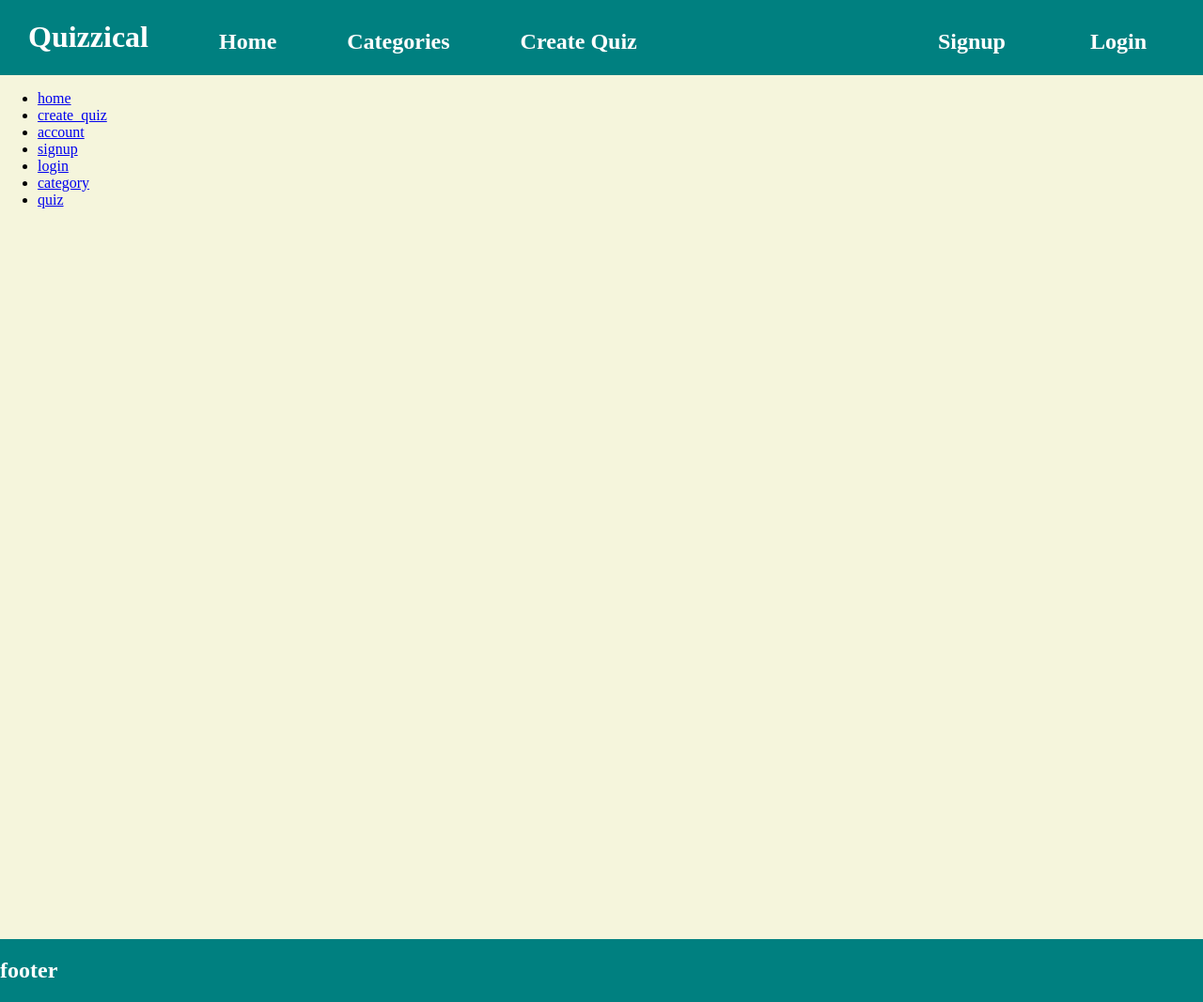
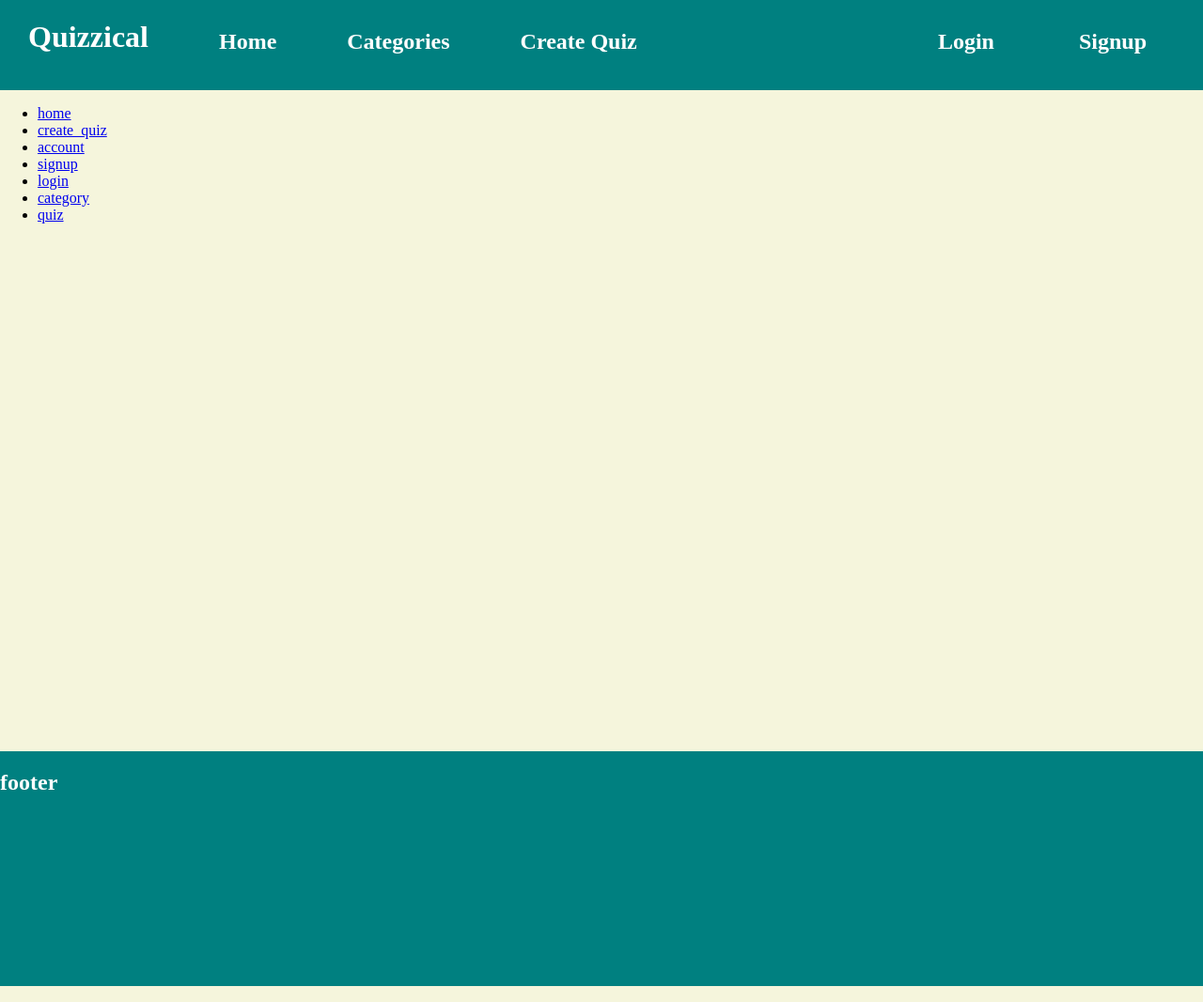
Before and after one commit to aarondav1d18/WAD-group-project, a Django app: page / in a window 1280 px wide. Shown: the whole page at 94% size. Run offline with Django 3.2, Linux system fonts and the light colour scheme.

Commit message:
layout fixes for base html

```diff
--- a/Quizzical/static/css/base.css
+++ b/Quizzical/static/css/base.css
@@ -12,6 +12,7 @@ body {
     color: white;
     text-decoration: none;
     float: left;
+    margin: 0 0 0 0;
 }
 
 #header {
@@ -19,15 +20,16 @@ body {
     background-color: teal;
     position: fixed;
     top: 0;
-    height: 80px;
+    height: 12vh;
     width: 100%;
     display: inline-block;
+    overflow: auto;
 }
 
 #main {
     width: 100%;
-    min-height: 920px;
-    margin-top: 80px;
+    min-height: 88vh;
+    margin-top: 12vh;
     margin-bottom: 0;
     background-color: beige;
     display: inline-block;
@@ -35,6 +37,7 @@ body {
 
 #footer {
     width: 100%;
+    height: 250px;
     padding: 0;
     background-color: teal;
     color: white;
--- a/Quizzical/templates/app/base.html
+++ b/Quizzical/templates/app/base.html
@@ -15,8 +15,8 @@
             <div class="header-link-left"><h2><a class="header-text" href="{% url 'app:category' %}">Categories</a></h2></div>
             <div class="header-link-left"><h2><a class="header-text" href="{% url 'app:create_quiz' %}">Create Quiz</a></h2></div>
 
+            <div class="header-link-right"><h2><a class="header-text" href="{% url 'app:signup' %}">Signup</a></h2></div>
             <div class="header-link-right"><h2><a class="header-text" href="{% url 'app:login' %}">Login</a></h2></div>
-            <div class="header-link-right"><h2><a class="header-text" href="{% url 'app:signup' %}">Signup</a></h2></div>
         </div>
         <div id="main">
             {% block body_block %}
```
